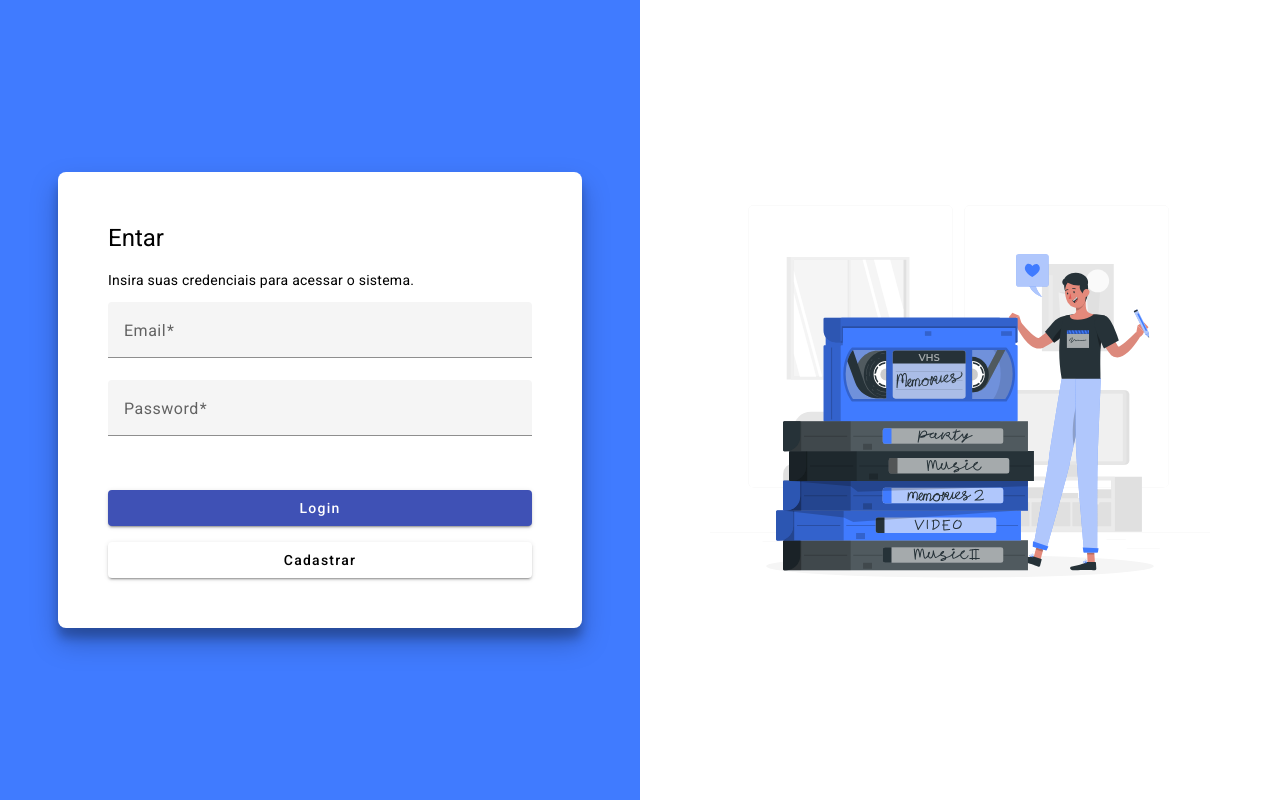
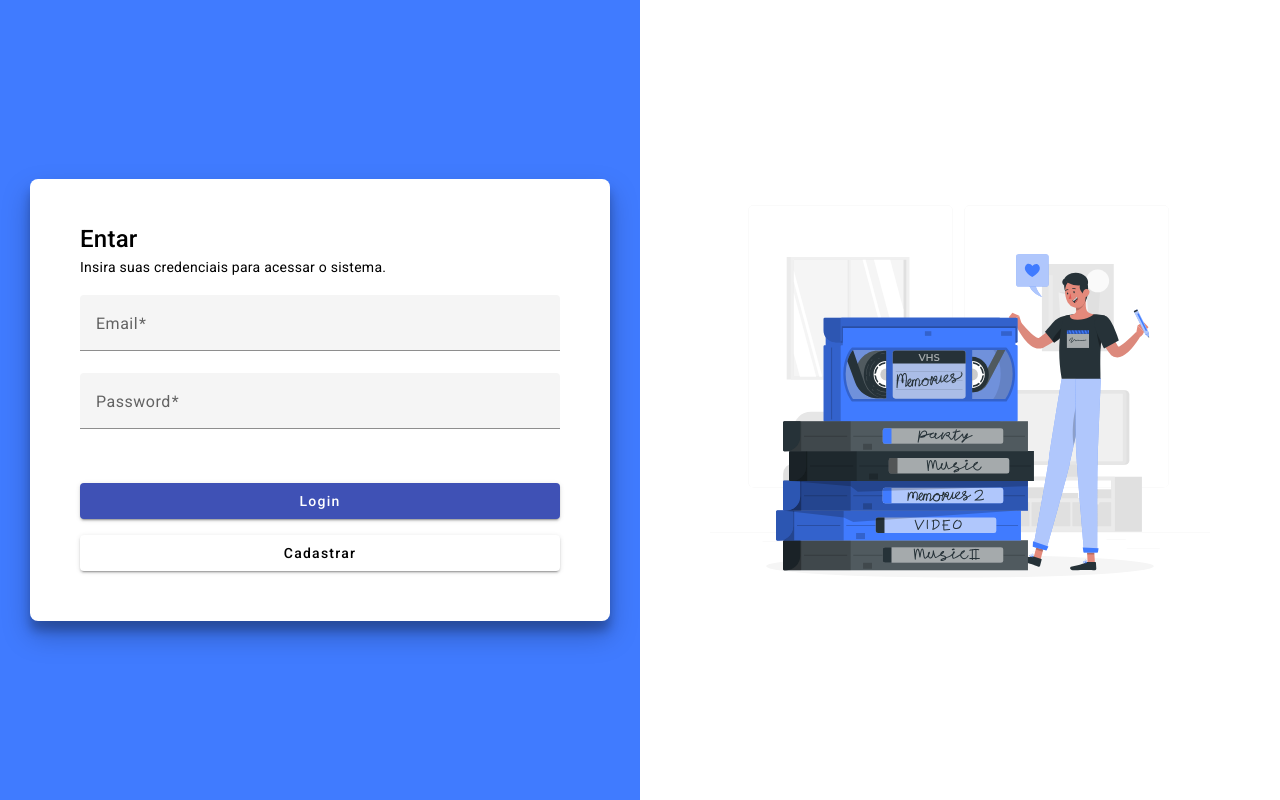
Before and after one commit to ManoelEric1212/movie-rent, an Angular app: page / in a window 1280 px wide. Built offline with nearby package versions, Linux system fonts and the light colour scheme.

Commit message:
chore: adjust login and register page styles

```diff
--- a/src/app/pages/login/login.component.html
+++ b/src/app/pages/login/login.component.html
@@ -1,8 +1,10 @@
 <div class="container">
   <div class="login-content">
     <div class="data-login">
-      <h1>Entar</h1>
-      <p>Insira suas credenciais para acessar o sistema.</p>
+      <header class="header-login">
+        <strong>Entar</strong>
+        <span>Insira suas credenciais para acessar o sistema.</span>
+      </header>
 
       <app-login-form />
     </div>
--- a/src/app/pages/login/login.component.scss
+++ b/src/app/pages/login/login.component.scss
@@ -2,6 +2,24 @@
   display: grid;
   grid-template-columns: repeat(2, 1fr);
   min-height: 100vh;
+
+  & .header-login {
+    display: flex;
+    flex-direction: column;
+    justify-content: center;
+    gap: 0.5rem;
+    margin-bottom: 1.125rem;
+
+    strong {
+      font-size: 1.5rem;
+      font-weight: 500;
+      color: #000000;
+    }
+
+    span {
+      font-size: 0.875rem;
+    }
+  }
 
   & .login-content {
     display: flex;
@@ -18,6 +36,7 @@
 
   & .data-login {
     max-width: 30rem;
+    min-width: 30rem;
     background-color: #ffffff;
     border-radius: 0.5rem;
     padding: 3.125rem;
--- a/src/app/pages/register/register.component.html
+++ b/src/app/pages/register/register.component.html
@@ -1,8 +1,10 @@
 <div class="container">
   <div class="login-content">
     <div class="data-login">
-      <h1>Cadastrar</h1>
-      <p>Cadastre-se para acessar o sistema</p>
+      <div class="header-login">
+        <strong>Cadastrar</strong>
+        <span>Cadastre-se para acessar o sistema</span>
+      </div>
 
       <app-register-form />
     </div>
--- a/src/app/pages/register/register.component.scss
+++ b/src/app/pages/register/register.component.scss
@@ -2,6 +2,24 @@
   display: grid;
   grid-template-columns: repeat(2, 1fr);
   min-height: 100vh;
+
+  & .header-login {
+    display: flex;
+    flex-direction: column;
+    justify-content: center;
+    gap: 0.5rem;
+    margin-bottom: 1.125rem;
+
+    strong {
+      font-size: 1.5rem;
+      font-weight: 500;
+      color: #000000;
+    }
+
+    span {
+      font-size: 0.875rem;
+    }
+  }
 
   & .login-content {
     display: flex;
@@ -18,6 +36,7 @@
 
   & .data-login {
     max-width: 30rem;
+    min-width: 30rem;
     background-color: #ffffff;
     border-radius: 0.5rem;
     padding: 3.125rem;
```
